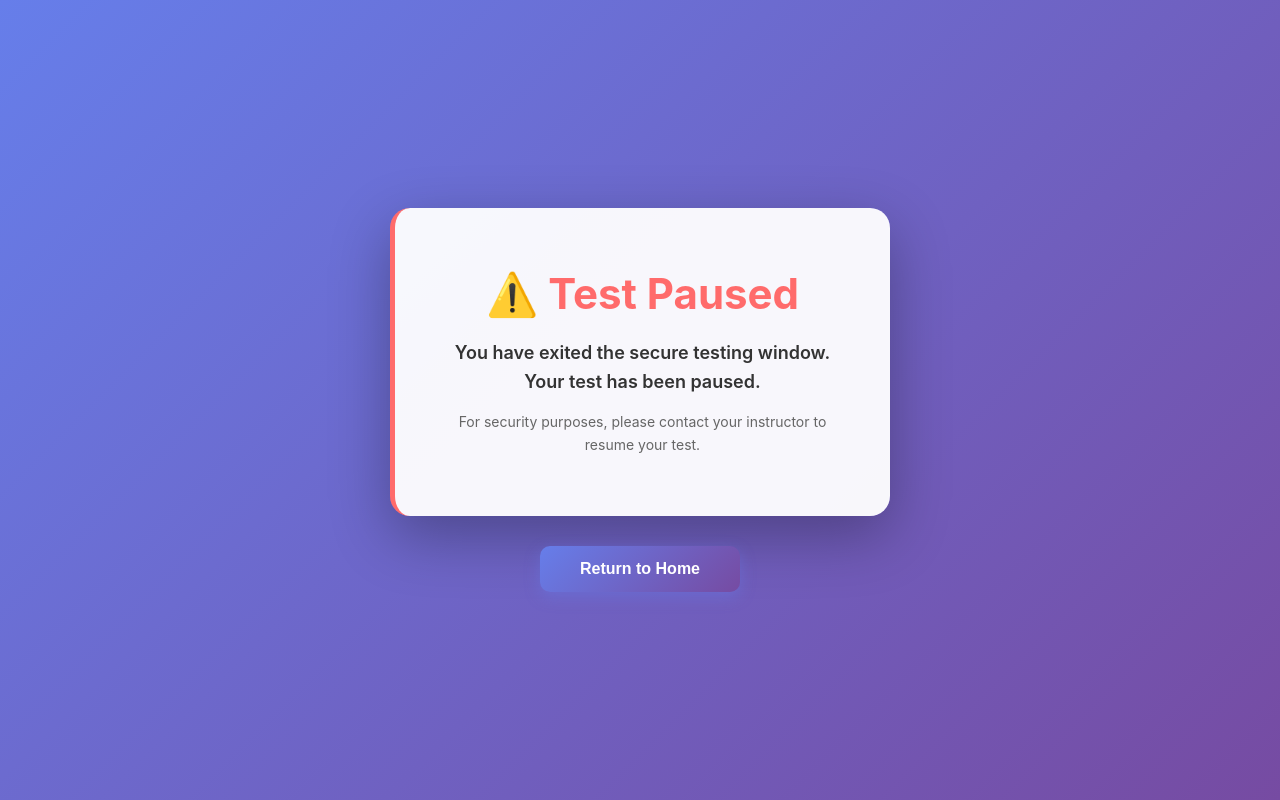
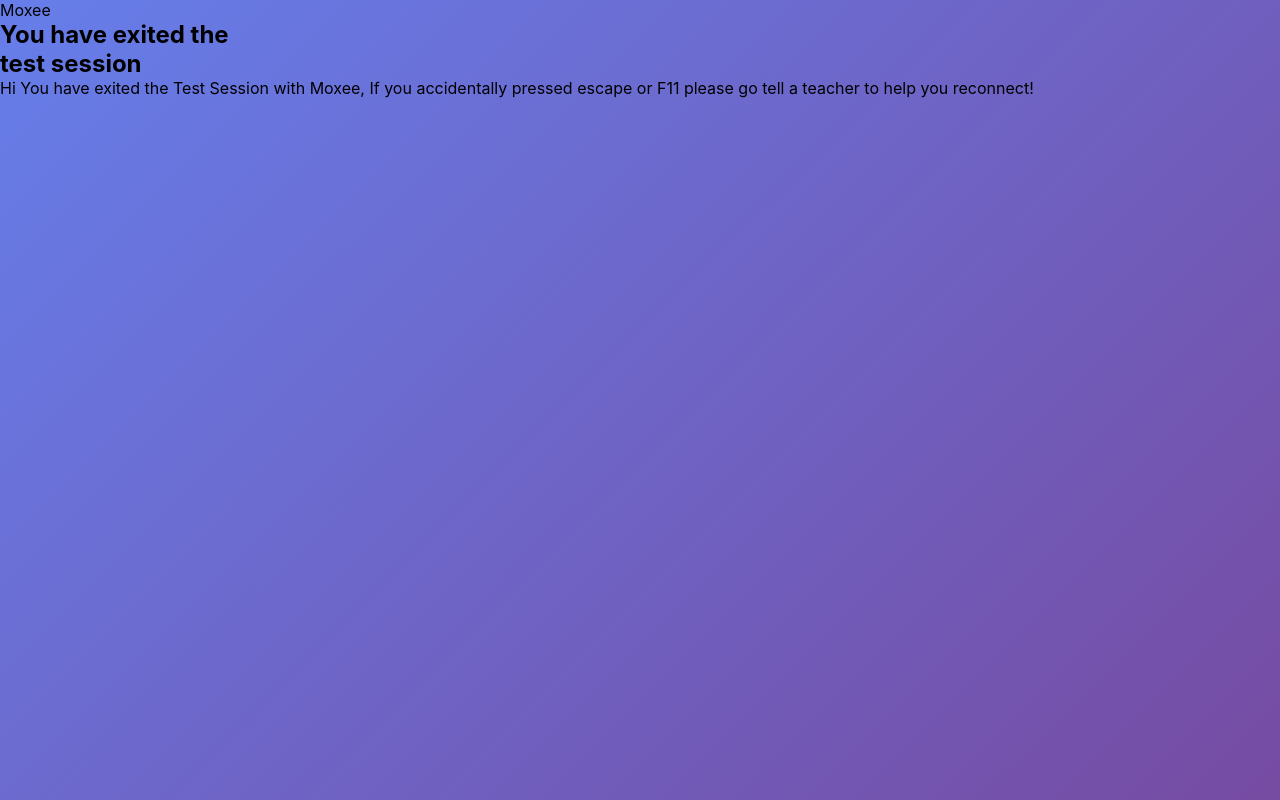
Before and after one commit to sigmalaney96-alt/moxxe-tests, a Next.js app: page /exitTest in a window 1280 px wide. Built offline with nearby package versions, Linux system fonts and the light colour scheme.

Commit message:
Update exitTest page to match the provided reference design

```diff
--- a/pages/exitTest.jsx
+++ b/pages/exitTest.jsx
@@ -1,26 +1,21 @@
-import Link from 'next/link';
 import styles from '../styles/ExitTest.module.css';
 
 export default function ExitTest() {
   return (
-    <div className={styles.container}>
-      <div className={styles.content}>
-        <div className={styles.warningBox}>
-          <h1 className={styles.title}>⚠️ Test Paused</h1>
-          <p className={styles.message}>
-            You have exited the secure testing window. Your test has been paused.
-          </p>
-          <p className={styles.submessage}>
-            For security purposes, please contact your instructor to resume your test.
-          </p>
-        </div>
+    <div className={styles.page}>
+      <header className={styles.topBar}>
+        <div className={styles.brand}>Moxee</div>
+      </header>
 
-        <div className={styles.buttonContainer}>
-          <Link href="/">
-            <button className={styles.button}>Return to Home</button>
-          </Link>
-        </div>
-      </div>
+      <section className={styles.hero}>
+        <h1 className={styles.heading}>You have exited the<br />test session</h1>
+      </section>
+
+      <section className={styles.infoPanel}>
+        <p className={styles.infoText}>
+          Hi You have exited the Test Session with Moxee, If you accidentally pressed escape or F11 please go tell a teacher to help you reconnect!
+        </p>
+      </section>
     </div>
   );
 }
```
